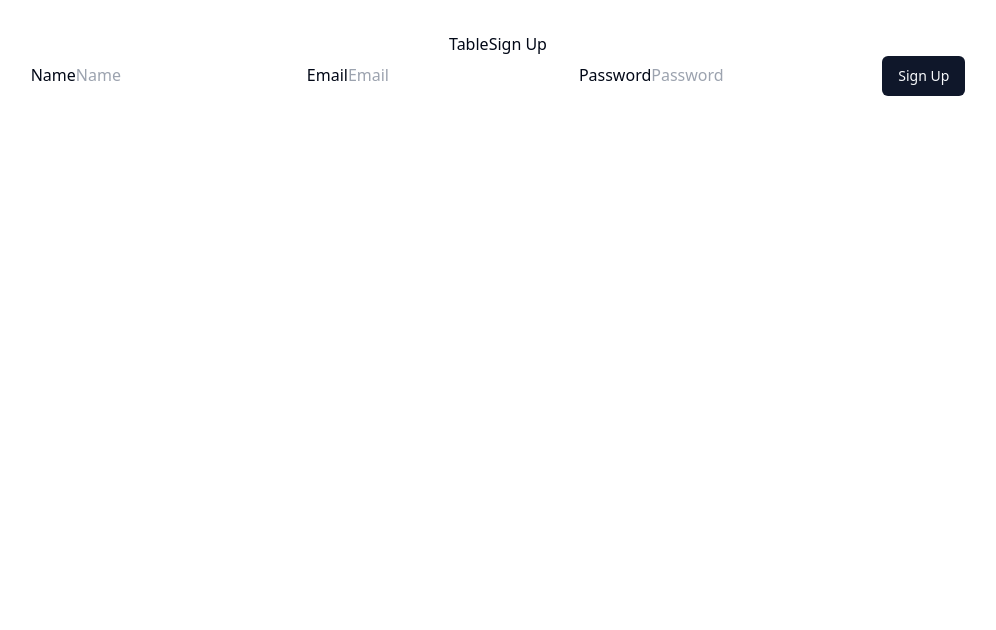
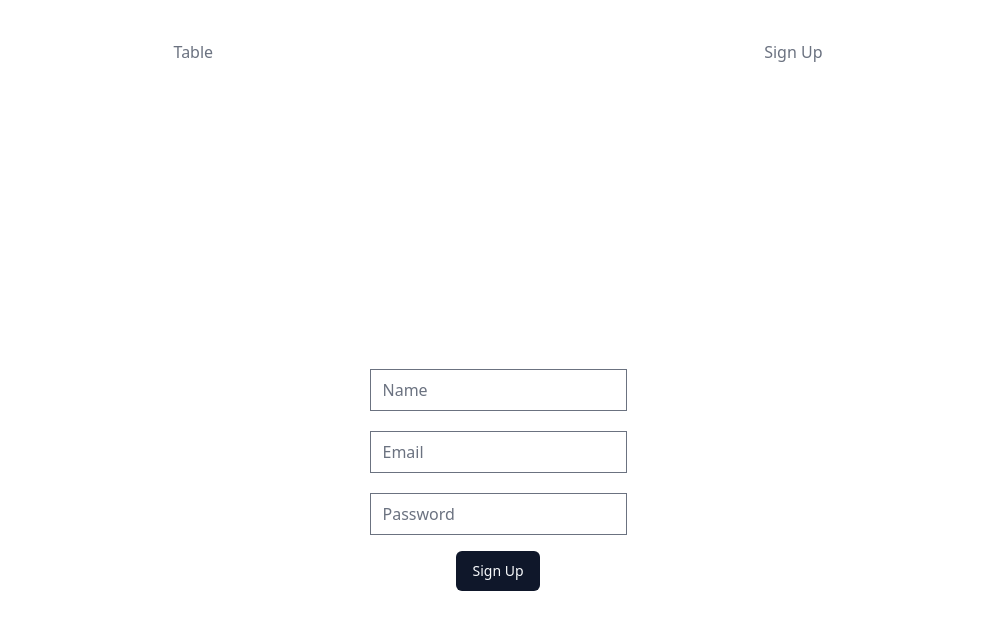
Before and after one commit to kleeblattdev/Eppi, a React (Vite) app: page /signUp in a window 1280 px wide. Shown: the top 630 px of the page, without its empty margins (142-1138 px from the left). Built offline with nearby package versions, Linux system fonts and the light colour scheme.

Commit message:
added styling

```diff
--- a/package.json
+++ b/package.json
@@ -27,6 +27,7 @@
     "zod": "^3.21.4"
   },
   "devDependencies": {
+    "@tailwindcss/forms": "^0.5.4",
     "@types/node": "^20.4.4",
     "@types/react": "^18.2.15",
     "@types/react-dom": "^18.2.7",
--- a/src/assets/components/Header.tsx
+++ b/src/assets/components/Header.tsx
@@ -4,8 +4,10 @@ import { NavLink } from "react-router-dom";
 const Header = () =>{
     return(
         <header>
-            <NavLink to='/'>Table</NavLink>
-            <NavLink to='SignUp'>Sign Up</NavLink>
+            <nav className="flex justify-around m-2">
+                <NavLink to='/' className="text-gray-500 hover:text-black hover:underline">Table</NavLink>
+                <NavLink to='SignUp' className="text-gray-500 hover:text-black hover:underline">Sign Up</NavLink>
+            </nav>
         </header>
     )
 }
--- a/src/assets/components/SignUp.tsx
+++ b/src/assets/components/SignUp.tsx
@@ -96,13 +96,12 @@ const SignUp = () =>{
       }
 
     return(
-        <main>
+        <main className="flex items-center justify-center h-screen">
             <form onSubmit={submitHandler}>
-                <fieldset>
+                <fieldset className="flex flex-col items-end gap-5 m-4">
                     {formSchema.map((form)=>{
                         return(
-                            <label htmlFor={form.type} key={form.label}>
-                                {form.label}
+                            <label htmlFor={form.type} key={form.label} >
                             <input
                             type={form.type}
                             placeholder={form.label}
@@ -113,8 +112,8 @@ const SignUp = () =>{
                             </label>
                         )
                     })}
-                    <Button type="submit">Sign Up</Button>
                 </fieldset>
+                <Button type="submit">Sign Up</Button>
             </form>
         </main>
     )
--- a/src/assets/components/Table.tsx
+++ b/src/assets/components/Table.tsx
@@ -122,7 +122,7 @@ const TablePage = () =>{
         </TableBody>
     </Table>
     {/* Pagination buttons */}
-    <div>
+    <div className='flex justify-between m-4'>
         <button onClick={()=> table.setPageIndex(0)}>First Page</button>
         <button disabled={!table.getCanPreviousPage()} onClick={()=> table.previousPage()}>Previous Page</button>
         <button disabled={!table.getCanNextPage()} onClick={()=> table.nextPage()}>Next Page</button>
--- a/tailwind.config.js
+++ b/tailwind.config.js
@@ -72,5 +72,6 @@ module.exports = {
       },
     },
   },
-  plugins: [require("tailwindcss-animate")],
+  plugins: [require("tailwindcss-animate"),
+            require('@tailwindcss/forms'),],
 }
```
Also changed, not shown: 1 other file (tests, documents, lock files or other folders).
